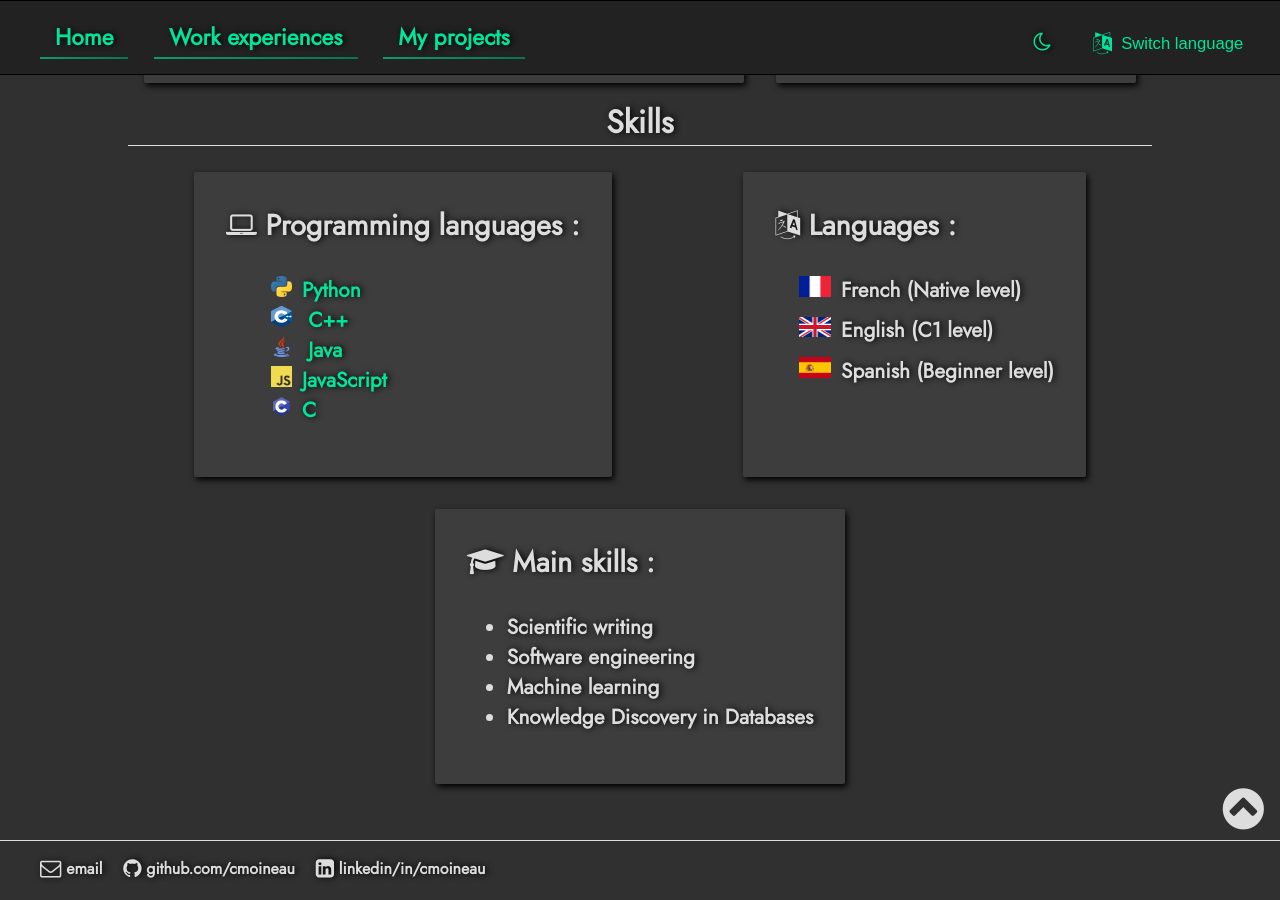
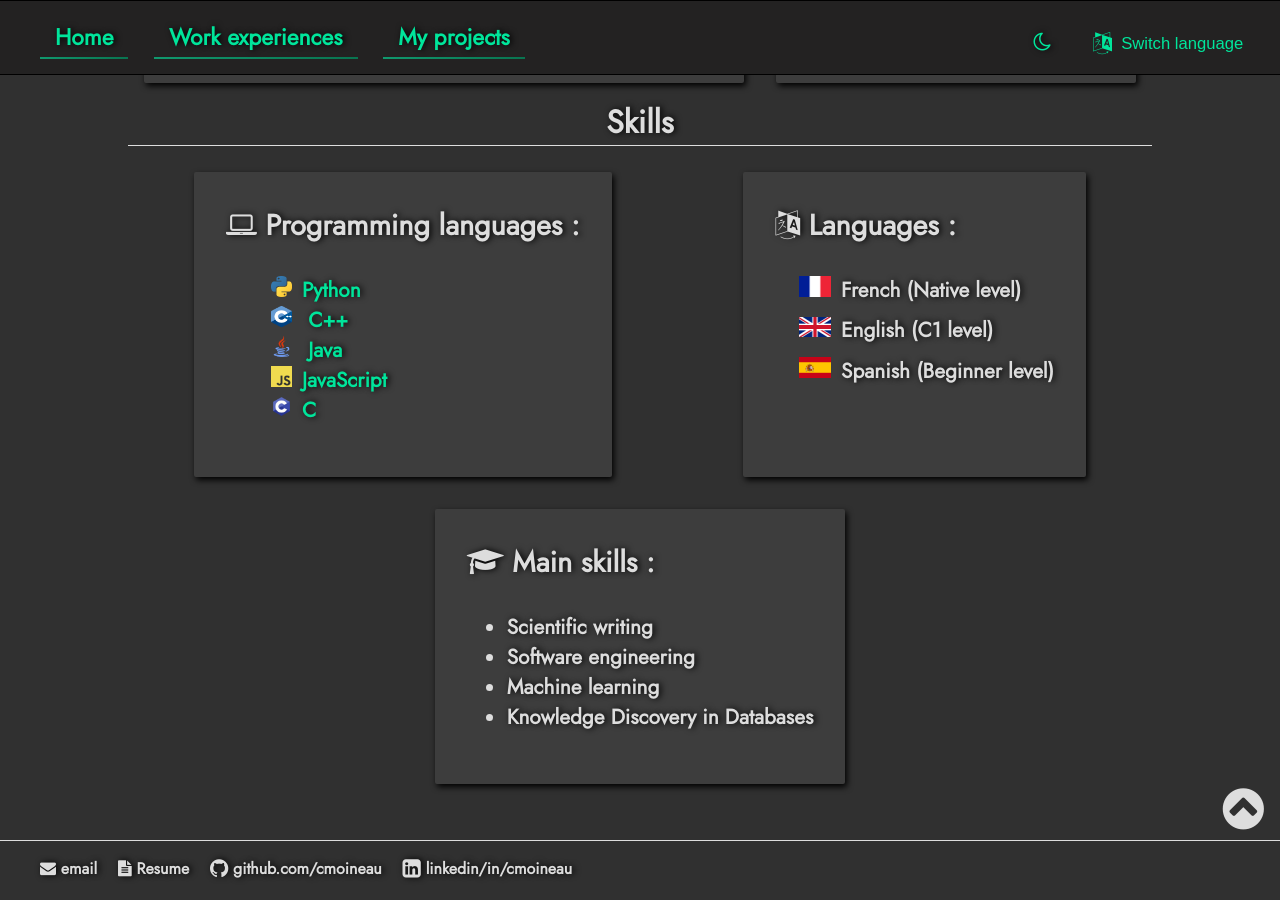
Before and after one commit to cmoineau/cmoineau.github.io, a Jekyll site: the page built from pages/en/home.html, in a window 1280 px wide and 900 px high, scrolled down 533 px. Built offline with Jekyll 4.4.1, drawn with Linux system fonts in a browser that asks for light colours.

Commit message:
Add resume in the footer.

```diff
--- a/_includes/footer_en.html
+++ b/_includes/footer_en.html
@@ -1,10 +1,14 @@
 <footer>
     <ul>
         <li>
-            <i class="fa fa-envelope-o fa-lg" aria-hidden="true"></i>
+            <i class="fa fa-envelope" aria-hidden="true"></i>
              <a href="mailto:moineaucyril@gmail.com">
                  email</a>
-         </li>
+        </li>
+        <li>
+            <i class="fa fa-file-text" aria-hidden="true"></i>
+            <a href="https://raw.githubusercontent.com/cmoineau/MyCV/master/resume.pdf"> Resume</a>
+        </li>
         <li>
             <i class="fa fa-github fa-lg" aria-hidden="true"></i>
             <a href="https://github.com/cmoineau"> github.com/cmoineau</a>
@@ -15,5 +19,4 @@
         </li>
         <li id="lastchange" style="float : right; font-size: 0.8em; padding-right: 1em;"></li>
     </ul>
-
 </footer>
```
Also changed, not shown: _includes/footer_fr.html (+6 -2 lines).
